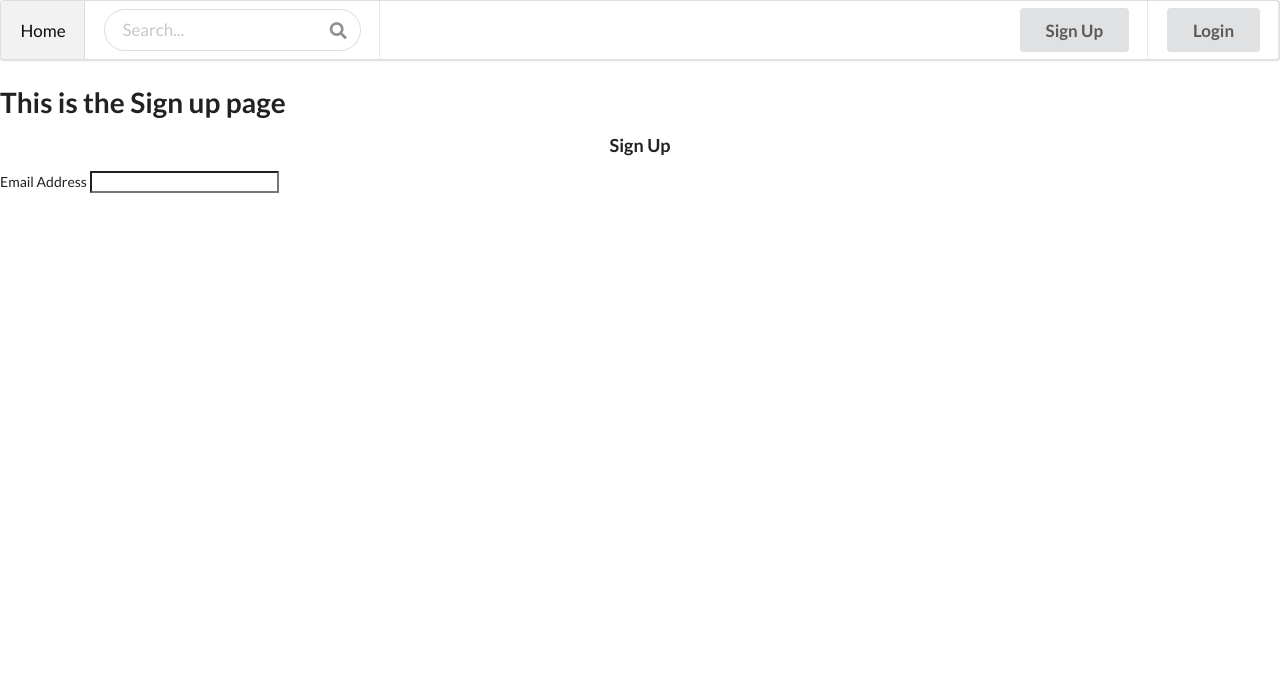
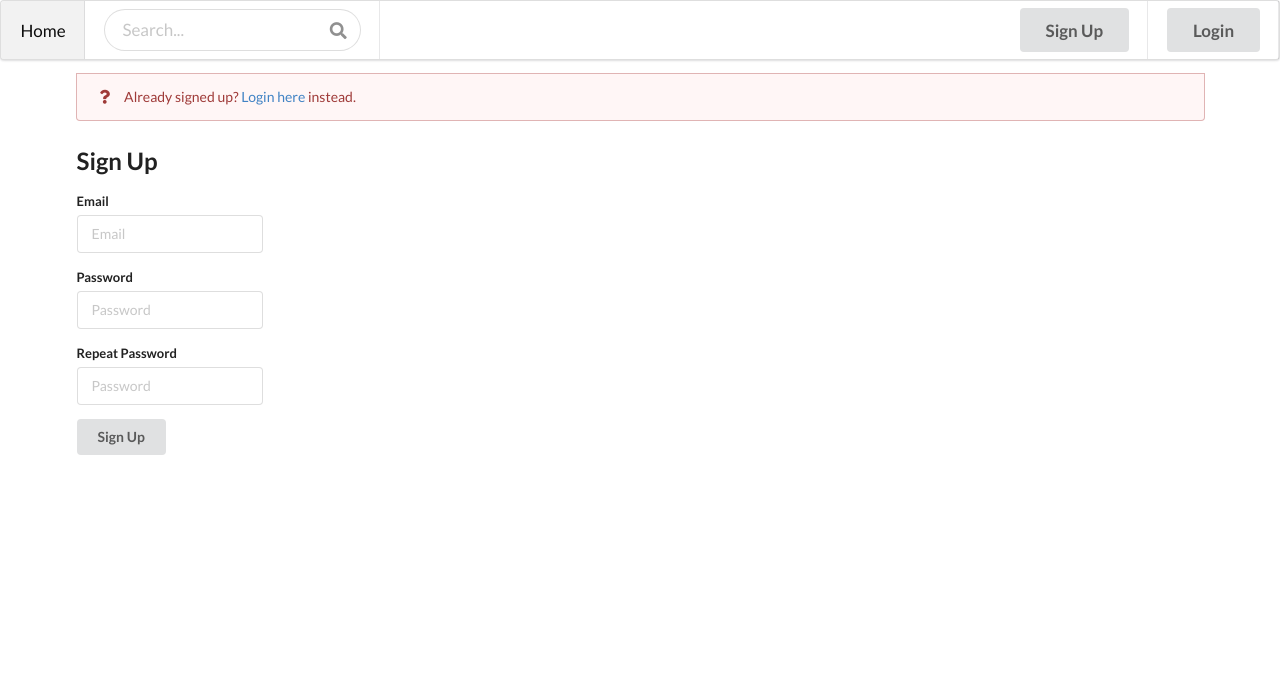
Before and after one commit to vefthroun4/Stafla, a Flask app: page /auth/signup in a window 1280 px wide. Shown: the top 695 px of the page. Run offline with Flask 2, Linux system fonts and the light colour scheme; some libraries are stand-ins or nearby versions.

Commit message:
added registration for user

```diff
--- a/app/auth/forms.py
+++ b/app/auth/forms.py
@@ -14,10 +14,10 @@ class LoginForm(FlaskForm):
 class RegistrationForm(FlaskForm):
     email = StringField("Email", validators=[DataRequired(), Email()])
     password = PasswordField("Password", validators=[DataRequired()])
-    password2 = PasswordField("Repeat Password", validators=[EqualTo("password"), DataRequired()])
+    confirm = PasswordField("Repeat Password", validators=[EqualTo("password", "Password must match"), DataRequired()])
     submit = SubmitField("Sign Up")
 
     def validate_email(self, email):
-        user = User.query.get(email=email.data).first()
+        user = User.query.filter_by(email=email.data).first()
         if user is not None:
-            raise ValidationError("Please use another username.")
+            raise ValidationError("Please use another email.")
--- a/app/auth/views.py
+++ b/app/auth/views.py
@@ -3,7 +3,9 @@ from app.models import User
 from flask_login import login_user, logout_user, current_user
 from werkzeug.urls import url_parse
 from app.auth import auth
-from app.auth.forms import LoginForm
+from app.auth.forms import LoginForm, RegistrationForm
+from app import db
+
 
 @auth.route("/login", methods=("GET", "POST"))
 def login():
@@ -13,7 +15,7 @@ def login():
     if form.validate_on_submit():
         user = User.query.filter_by(email=form.email.data).first()
         if user is None or not user.check_password(form.password.data):
-            flash("Invalid username or password")
+            flash("Invalid username or password", category="error")
             return redirect(url_for("auth.login"))
         login_user(user, remember=form.remember_me.data)
 
@@ -26,7 +28,18 @@ def login():
 
 @auth.route("/signup", methods=("GET", "POST"))
 def register():
-    return render_template("auth/signup.html")
+    if current_user.is_authenticated:
+        return redirect(url_for("home.index"))
+    form = RegistrationForm()
+    if form.validate_on_submit():
+        user = User(email=form.email.data)
+        user.set_password(form.password.data)
+        db.session.add(user)
+        db.session.commit()
+        flash("Successfully created an account.", category="success")
+        return redirect(url_for("auth.login"))
+        #TODO need to send confirmation email to confirm account
+    return render_template("auth/signup.html", form=form)
 
 @auth.route("/logout")
 def logout():
--- a/app/templates/auth/signup.html
+++ b/app/templates/auth/signup.html
@@ -1,15 +1,52 @@
-{% extends "base.html" %} {% block title %}Sign Up{% endblock %}
+{% extends "base.html" %}
+{% block title %}Sign Up{% endblock %}
+{% block content %}
+<div class="ui container">
+	<div class="ui bottom attached error message">
+		<i class="icon help"></i>
+		Already signed up? <a href="{{url_for('auth.login')}}">Login here</a> instead.
+	</div>
+    <h2>Sign Up</h2>
+    <form class="ui form" action="" method="post" novalidate>
+        {{ form.hidden_tag() }}
+        <div class="field">
+            <label>{{form.email.label}}</label>
+            {{form.email(placeholder="Email")}}
+            {% for error in form.email.errors %}
+				<div class="ui red message">
+					<i class="close icon"></i>
+					<div class="header">
+					{{error}}
+					</div>
+				</div>
+            {% endfor %}
+        </div>
+        <div class="field">
+            <label>{{form.password.label}}</label>
+            {{form.password(placeholder="Password")}}
+            {% for error in form.password.errors %}
+				<div class="ui red message">
+					<i class="close icon"></i>
+					<div class="header">
+					{{error}}
+					</div>
+				</div>
+            {% endfor %}
+        </div>
+		<div class="field">
+            <label>{{form.confirm.label}}</label>
+            {{form.confirm(placeholder="Password")}}
+            {% for error in form.confirm.errors %}
+				<div class="ui red message">
+					<i class="close icon"></i>
+					<div class="header">
+					{{error}}
+					</div>
+				</div>
+            {% endfor %}
+        </div>
+        {{form.submit(class="ui button")}}
+    </form>
 
-{% block content %}
-<h1>This is the Sign up page</h1>
-
-<form method="POST">
-	<h3 align="center">Sign Up</h3>
-	<div class="form-group">
-		<label for="email">Email Address</label>
-		<input type="email" class="form-control"
-
-	</div>
-</form>
-
+</div>
 {% endblock %}
--- a/app/templates/base.html
+++ b/app/templates/base.html
@@ -6,23 +6,34 @@
     <meta name="viewport" content="width=device-width, initial-scale=1.0">
     <title>{% block title %}{% endblock%}</title>
     <link rel="stylesheet" type="text/css" href="{{url_for('static', filename='semantic.min.css')}}">
-    <script src="https://code.jquery.com/jquery-3.1.1.min.js"
-    integrity="sha256-hVVnYaiADRTO2PzUGmuLJr8BLUSjGIZsDYGmIJLv2b8="
-    crossorigin="anonymous">
-    </script>
 </head>
 <body>
     {% include "header.html" %}
-    {% with messages = get_flashed_messages() %}
+    {% with messages = get_flashed_messages(with_categories=true) %}
         {% if messages %}
-            {% for message in messages %}
-            <div class="error">{{ message }}</div>
+            {% for category, message in messages %}
+            <div class="ui {{ category }} message">
+                <i class="close icon"></i>
+                <div class="header">
+                  {{ message }}
+                </div>
+              </div>
             {% endfor %}
         {% endif %}
     {% endwith %}
     {% block content %}
     {% endblock %}
     {% include "footer.html" %}
+    {% include "scripts.html" %}
+    <script>
+        $('.message .close').on('click', function() {
+            $(this)
+                .closest('.message')
+                .transition('fade')
+                ;
+            })
+        ;
+    </script>
 </body>
 
 </html>
--- /dev/null
+++ b/app/templates/scripts.html
@@ -0,0 +1,8 @@
+<script
+    src="https://code.jquery.com/jquery-3.1.1.min.js"
+    integrity="sha256-hVVnYaiADRTO2PzUGmuLJr8BLUSjGIZsDYGmIJLv2b8="
+    crossorigin="anonymous">
+    defer
+</script>
+
+<script defer src="{{url_for('static', filename='semantic.min.js')}}"></script>
```
Also changed, not shown: app/templates/auth/login.html (+12 -2 lines).
